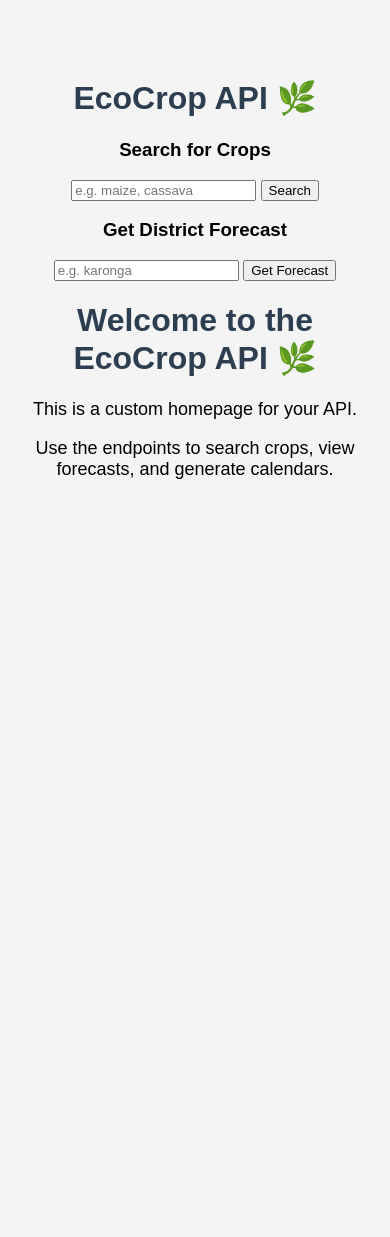
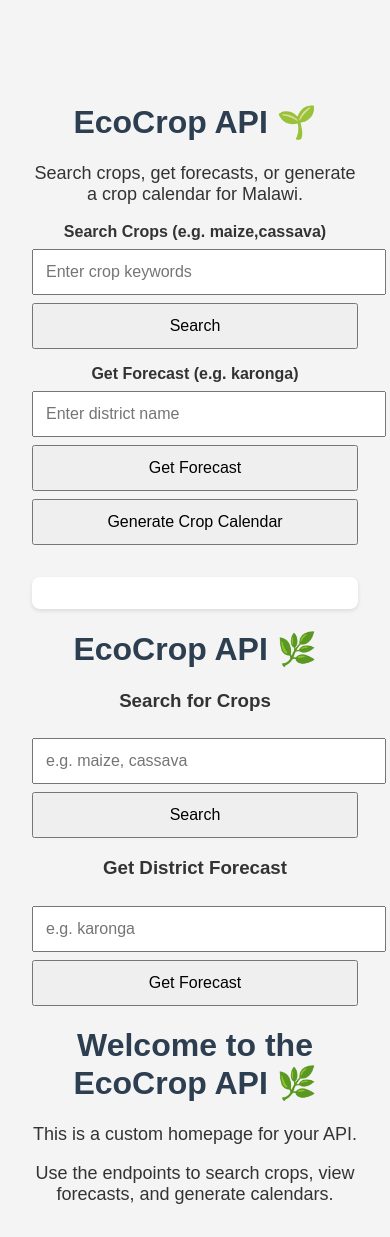
Before and after one commit to sytonmphaka/crop_api_project, a FastAPI app: page / in a window 390 px wide. Before the commit the page ends 479 px from the top, so only its background shows below. Run offline with FastAPI, Linux system fonts and the light colour scheme.

Commit message:
Responsive UI with download links

```diff
--- a/app.py
+++ b/app.py
@@ -1,12 +1,16 @@
 from fastapi import FastAPI, Query, Request
 from fastapi.templating import Jinja2Templates
 from fastapi.responses import HTMLResponse
+from fastapi.staticfiles import StaticFiles
 from ecocrop.processor import EcoCropProcessor
 import os
 import pandas as pd
 
 app = FastAPI()
 templates = Jinja2Templates(directory="templates")
+
+# Mount the "results" folder to serve generated CSV files as static content
+app.mount("/results", StaticFiles(directory="results"), name="results")
 
 # Path to EcoCrop CSV (adjust as needed)
 data_path = os.path.join(os.path.dirname(__file__), 'data', 'EcoCrop_DB.csv')
@@ -31,8 +35,9 @@ def search_crops(keywords: str = Query(..., description="Comma-separated crop na
             summaries.append(f"No exact match found for '{crop}'")
 
     if all_matches:
-        output_path = os.path.join(os.path.dirname(__file__), 'results', 'searched_crops_summary.csv')
-        os.makedirs(os.path.dirname(output_path), exist_ok=True)
+        output_dir = os.path.join(os.path.dirname(__file__), 'results')
+        os.makedirs(output_dir, exist_ok=True)
+        output_path = os.path.join(output_dir, 'searched_crops_summary.csv')
         pd.DataFrame(all_matches).to_csv(output_path, index=False)
 
     return {
@@ -59,12 +64,15 @@ def get_district_forecast(district: str = Query(..., description="Enter a Malawi
 def generate_calendar():
     try:
         calendar_df = processor.generate_crop_calendar()
-        output_path = os.path.join(os.path.dirname(__file__), 'results', f"{processor.selected_crop_data['COMNAME'].lower()}_calendar.csv")
+        output_dir = os.path.join(os.path.dirname(__file__), 'results')
+        os.makedirs(output_dir, exist_ok=True)
+        filename = f"{processor.selected_crop_data['COMNAME'].lower()}_calendar.csv"
+        output_path = os.path.join(output_dir, filename)
         calendar_df.to_csv(output_path, index=False)
         return {
             "message": f"Calendar for {processor.selected_crop_data['COMNAME'].title()} in {processor.selected_district_forecast['district'].title()} has been generated.",
             "calendar_preview": calendar_df.head(12).to_dict(orient="records"),
-            "saved_to": output_path
+            "saved_to": f"/results/{filename}"
         }
     except Exception as e:
         return {"error": str(e)}
--- a/templates/index.html
+++ b/templates/index.html
@@ -1,3 +1,123 @@
+<!DOCTYPE html>
+<html lang="en">
+<head>
+  <meta charset="UTF-8">
+  <title>EcoCrop API 🌿</title>
+  <meta name="viewport" content="width=device-width, initial-scale=1.0">
+  <style>
+    body {
+      font-family: Arial, sans-serif;
+      margin: 2rem;
+      padding: 0;
+      background-color: #f4f4f4;
+      color: #333;
+    }
+
+    h1, h2 {
+      text-align: center;
+    }
+
+    label {
+      display: block;
+      margin-top: 1rem;
+      font-weight: bold;
+    }
+
+    input, button {
+      width: 100%;
+      padding: 0.75rem;
+      margin-top: 0.5rem;
+      font-size: 1rem;
+    }
+
+    .results {
+      margin-top: 2rem;
+      padding: 1rem;
+      background-color: #fff;
+      border-radius: 8px;
+      box-shadow: 0 2px 4px rgba(0,0,0,0.1);
+    }
+
+    .result-item {
+      margin-bottom: 1rem;
+      padding-bottom: 0.5rem;
+      border-bottom: 1px solid #ddd;
+    }
+
+    .download-link {
+      display: inline-block;
+      margin-top: 1rem;
+      background-color: #28a745;
+      color: #fff;
+      text-decoration: none;
+      padding: 0.5rem 1rem;
+      border-radius: 5px;
+    }
+  </style>
+</head>
+<body>
+  <h1>EcoCrop API 🌱</h1>
+  <p>Search crops, get forecasts, or generate a crop calendar for Malawi.</p>
+
+  <form id="search-form">
+    <label for="keywords">Search Crops (e.g. maize,cassava)</label>
+    <input type="text" id="keywords" placeholder="Enter crop keywords" required>
+    <button type="submit">Search</button>
+  </form>
+
+  <form id="forecast-form">
+    <label for="district">Get Forecast (e.g. karonga)</label>
+    <input type="text" id="district" placeholder="Enter district name" required>
+    <button type="submit">Get Forecast</button>
+  </form>
+
+  <button id="calendar-btn">Generate Crop Calendar</button>
+
+  <div class="results" id="results"></div>
+
+  <script>
+    const resultsDiv = document.getElementById("results");
+
+    document.getElementById("search-form").addEventListener("submit", async function(e) {
+      e.preventDefault();
+      const keywords = document.getElementById("keywords").value;
+      const res = await fetch(`/search/?keywords=${keywords}`);
+      const data = await res.json();
+
+      resultsDiv.innerHTML = `<h2>Crop Search Results</h2>`;
+      data.summary.forEach(item => {
+        resultsDiv.innerHTML += `<div class="result-item">${item}</div>`;
+      });
+
+      if (data.note.includes("saved")) {
+        resultsDiv.innerHTML += `<a class="download-link" href="/results/searched_crops_summary.csv" download>Download Summary CSV</a>`;
+      }
+    });
+
+    document.getElementById("forecast-form").addEventListener("submit", async function(e) {
+      e.preventDefault();
+      const district = document.getElementById("district").value;
+      const res = await fetch(`/forecast/?district=${district}`);
+      const data = await res.json();
+
+      resultsDiv.innerHTML = `<h2>Forecast Result</h2><div class="result-item">${data.forecast_summary || data.error}</div>`;
+    });
+
+    document.getElementById("calendar-btn").addEventListener("click", async function() {
+      const res = await fetch(`/calendar/`);
+      const data = await res.json();
+
+      if (data.error) {
+        resultsDiv.innerHTML = `<div class="result-item">Error: ${data.error}</div>`;
+      } else {
+        resultsDiv.innerHTML = `<h2>Calendar Generated</h2>
+        <div class="result-item">${data.message}</div>
+        <a class="download-link" href="${data.saved_to.replace('./', '/')}" download>Download Calendar CSV</a>`;
+      }
+    });
+  </script>
+</body>
+</html>
 <!DOCTYPE html>
 <html>
 <head>
```
